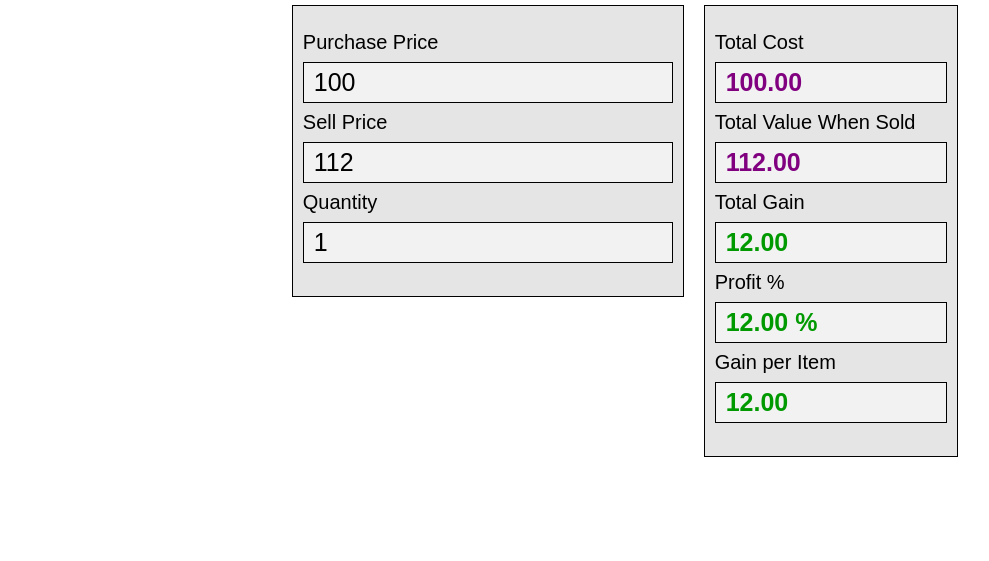
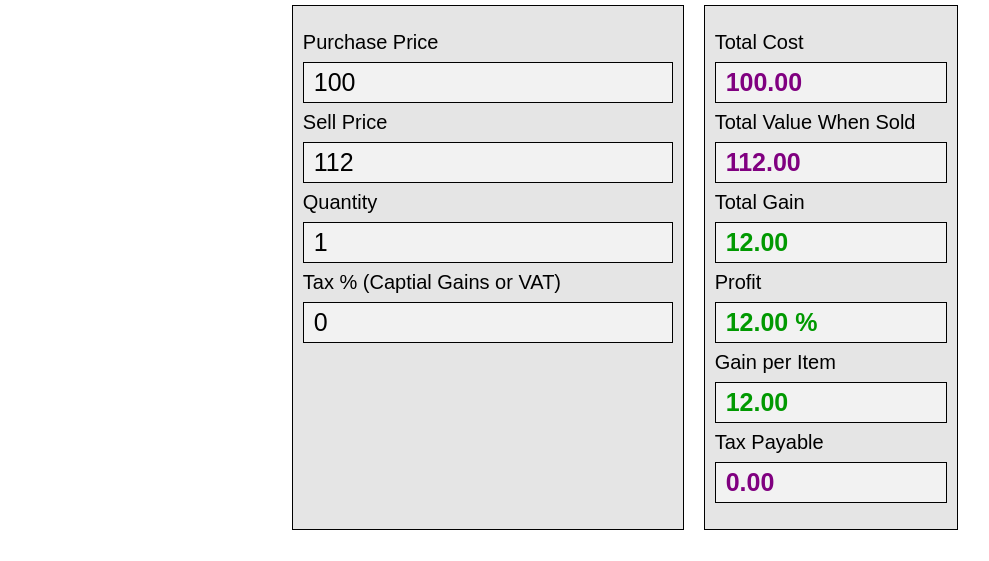
Before and after one commit to Mrvirk-com/Capital-Gains-Calculator, a plain HTML site: page index.html in a window 1280 px wide. Shown: the part 231-792 px from the top of the page, without its empty margins (15-1004 px from the left). Drawn offline with Linux system fonts and the light colour scheme.

Commit message:
New Feature - Tax Calculations
Tool now allows to enter tax percent and calculate taxes

```diff
--- a/index.html
+++ b/index.html
@@ -5,7 +5,7 @@
   <meta charset="UTF-8">
   <meta name="theme-color" content="#009900"/>
   <meta name="viewport" content="width=device-width, initial-scale=1.0">
-  <meta name="description" content="Mr. Profit Loss is calculator that helps calculate Calculate Profits on Investments, Stocks or Products with Ease" />
+  <meta name="description" content="Mr. Profit Loss is calculator that helps calculate profit, tax, loss on Investments, Stocks, Products, eCommerce or Trading with Ease" />
   <meta name="keywords" content="Mr. Profit Loss, profits, profit, gains, stocks profit calculator, investment gains, product profit calculator, margin calculator, trading calculator, profit and loss calculator, profit calculator, profit and loss percentage calculator">
   <link rel="icon" href="https://profitloss.mrvirk.com/icon.png" />
   <link href="makeup.css" rel="stylesheet" type="text/css">
@@ -39,7 +39,7 @@
       <div style="overflow:auto">
       <div class="calculator_box">
         <div class="boxes">Calculator</div>
-      <div class="boxes">
+      <div class="secondary_boxes">
 
         <form id="profit_loss_input_form">
           <p>Purchase Price
@@ -47,13 +47,14 @@
             <input type="number" name="sell_price" value="112">
              Quantity
             <input type="number" name="quantity" value="1">
-
+            Tax % (Captial Gains or VAT)
+           <input type="number" name="tax_percent" value="0">
           </p>
           </div>
         </div>
         <div class="results_box">
         <div class="boxes">Results</div>
-            <div class="boxes">
+            <div class="secondary_boxes">
               <p>
             <span class="results_element"> Total Cost </span>
             <input type="number" name="total_cost" value="0" class="secondary_result">
@@ -61,10 +62,12 @@
             <input type="number" name="total_value_upon_selling" value="0" class="secondary_result">
             <span class="results_element"> Total Gain </span>
             <input type="text" name="total_margin" value="" class="result">
-            <br><span class="results_element">Profit %</span>
+            <br><span class="results_element">Profit</span>
             <input type="text" name="margin_percent" value="" class="result">
             <span class="results_element"> Gain per Item </span>
             <input type="text" name="margin" value="" class="result">
+            <span class="results_element"> Tax Payable </span>
+            <input type="text" name="tax_payable" value="No Tax" class="secondary_result">
           </p>
         </form>
       </div>
--- a/makeup.css
+++ b/makeup.css
@@ -119,6 +119,11 @@ p.hint {
   margin-top: 7px;
 }
 
+div.secondary_boxes {
+  border: 0.5px solid black;
+  background-color: #e5e5e5;
+  height: 525px;
+}
 .calculator_box {
   float: left;
   width: 60%;
@@ -136,6 +141,7 @@ p.hint {
   /* For mobile phones: */
   .menu, .main, .right {
     width: 100%;
+
   }
 
   .calculator_box, .results_box {
--- a/pl-logic.js
+++ b/pl-logic.js
@@ -1,44 +1,68 @@
-calculateProfitLossPercentage();
+mr_profit_loss();
 profit_loss_input_form.oninput = function(event) {
   event.preventDefault();
-  calculateProfitLossPercentage();
+  mr_profit_loss();
 };
 
-function calculateProfitLossPercentage() {
+function mr_profit_loss() {
 
   const form = document.forms.profit_loss_input_form;
   //get user inputs
   let purchase_price = form.elements.purchase_price.value;
   let sell_price = form.elements.sell_price.value;
   let quantity = form.elements.quantity.value == "" ? 1 : form.elements.quantity.value;
+  let tax_percent = form.elements.tax_percent.value;
 
   //calculations
   let margin = sell_price - purchase_price;
   let margin_percent = (margin / purchase_price) * 100;
   let total_margin = margin * quantity;
+  let total_cost = (purchase_price * quantity).toFixed(2);
+  let total_value_upon_selling = (sell_price * quantity).toFixed(2);
+
+  //return true if a profit is made
+  let is_tax_payable = (total_margin > 0) ? true : false;
+
+  //updates total profit, gain perent and tax payable, if a profit is made
+  if (is_tax_payable) {
+    let tax_amount = ((tax_percent * total_margin) / 100);
+    form.elements.tax_payable.value = tax_amount.toFixed(2);
+
+    //updating the profit after deducting tax
+    let margin_after_tax = total_margin - tax_amount;
+    total_margin = margin_after_tax;
+
+    //calculating gain percentage after tax
+    margin_percent = (margin_after_tax / total_cost) * 100;
+
+  } else {
+    form.elements.tax_payable.value = "No Tax";
+  }
 
   //handling results
   let results_element = document.getElementsByClassName("results_element");
 
-  let total_cost = form.elements.total_cost;
-  total_cost.value = (purchase_price * quantity).toFixed(2);
+  form.elements.total_cost.value = total_cost;
   results_element[0].style = "color:black;";
 
-  let total_value_upon_selling = form.elements.total_value_upon_selling;
-  total_value_upon_selling.value = (sell_price * quantity).toFixed(2);
+  form.elements.total_value_upon_selling.value = total_value_upon_selling;
   results_element[1].style = "color:black;";
 
+  form.elements.total_margin.value = total_margin.toFixed(2);
 
   form.elements.margin_percent.value = margin_percent.toFixed(2) + " %";
+
   form.elements.margin.value = margin.toFixed(2);
-  form.elements.total_margin.value = total_margin.toFixed(2);
+
+
+  results_element[5].style = "color:black;";
 
   //changing element colors based on profit (green) or loss (red)
   if (margin_percent < 0) {
     form.elements.margin_percent.className = "result-negative";
     form.elements.margin.className = "result-negative";
     form.elements.total_margin.className = "result-negative";
-    results_element[3].innerHTML = "Loss %";
+    results_element[3].innerHTML = "Loss";
     results_element[3].style = "color:black;";
     results_element[4].innerHTML = "Loss per Item";
     results_element[4].style = "color:black;";
@@ -48,7 +72,7 @@ function calculateProfitLossPercentage() {
     form.elements.margin_percent.className = "result";
     form.elements.margin.className = "result";
     form.elements.total_margin.className = "result";
-    results_element[3].innerHTML = "Profit %";
+    results_element[3].innerHTML = "Profit";
     results_element[3].style = "color:black;";
     results_element[4].innerHTML = "Gain per Item";
     results_element[4].style = "color:black;";
```
